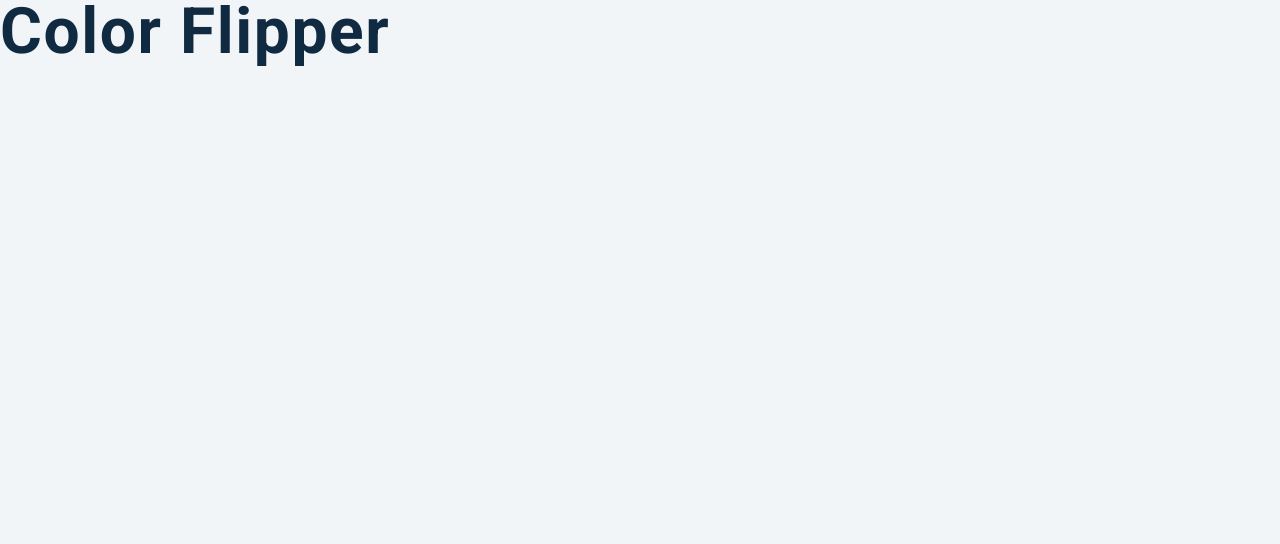
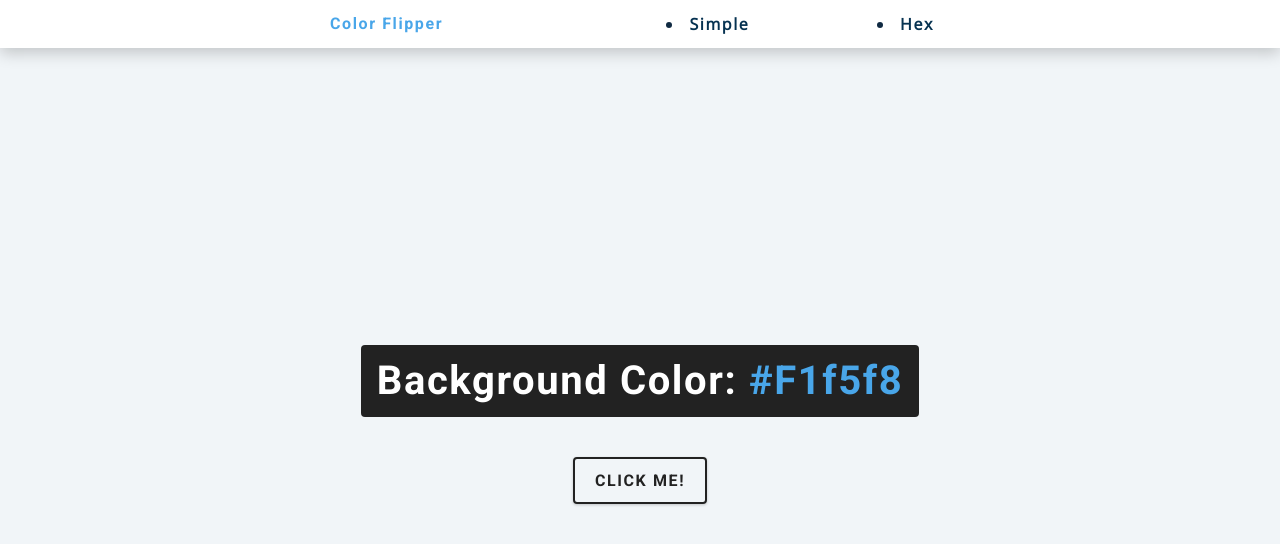
Before and after one commit to scampcoder/ColorFlipper, a plain HTML site: page frontend/index.html in a window 1280 px wide. Drawn offline with nearby package versions, Linux system fonts and the light colour scheme; files whose address does not match are found by name.

Commit message:
Set up index pg

```diff
--- a/frontend/index.html
+++ b/frontend/index.html
@@ -9,7 +9,24 @@
     <link rel="stylesheet" href="styles.css" />
   </head>
   <body>
-    <h1>color flipper</h1>
+      <nav>
+          <div class="nav-center">
+            <h4>Color Flipper</h4>
+            <ul class="nav-links"></ul>
+                <li>
+                    <a href='index.html'>Simple</a>
+                </li>
+                <li>
+                    <a href='hex.html'>Hex</a>
+                </li>
+          </div>
+      </nav>
+      <main>
+          <div class="container">
+              <h2>Background Color: <span class="color">#f1f5f8</span></h2>
+              <button class="btn btn-hero" id="btn">Click Me!</button>
+          </div>
+      </main>
     <!-- javascript -->
     <script src="app.js"></script>
   </body>
```
